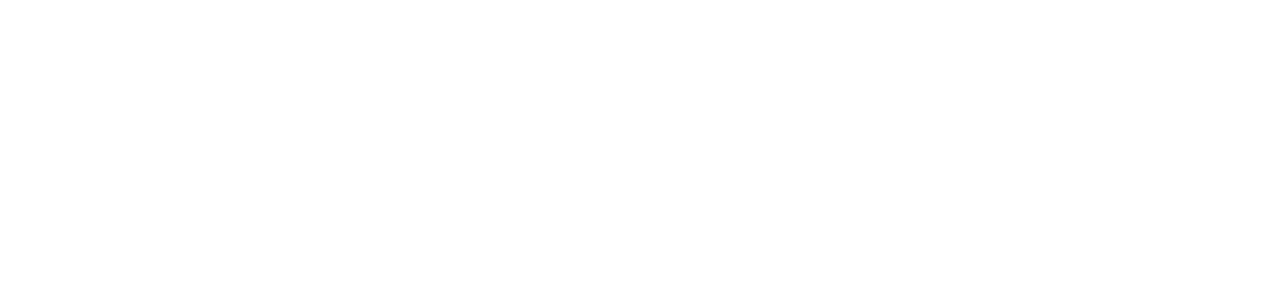
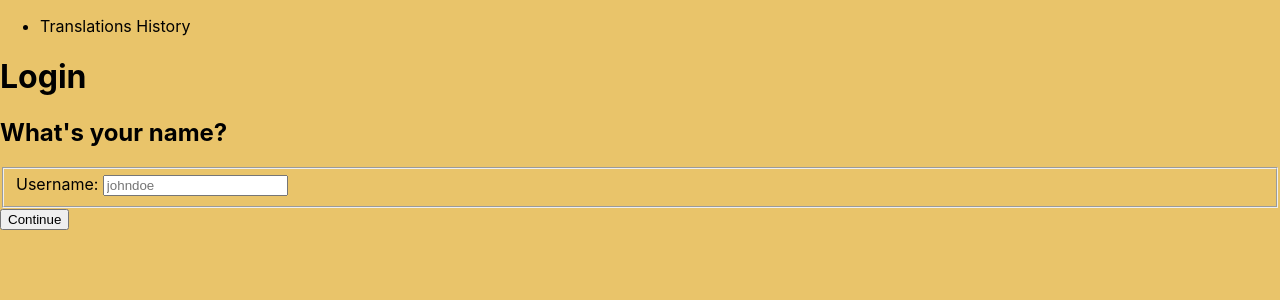
Before and after one commit to victorlun/SignTranslator, a React (Create React App) app: page /login in a window 1280 px wide. Before the commit this address had no page. Shown: the top 300 px of the page. Built offline with nearby package versions, Linux system fonts and the light colour scheme.

Commit message:
Navbar and logout implemented

```diff
--- a/src/App.jsx
+++ b/src/App.jsx
@@ -3,15 +3,19 @@
 import Translate from "./Views/Translate";
 import Login from "./Views/Login";
 import Profile from "./Views/Profile";
+import Navbar from "./Components/NavBar/Navbar";
 
 function App() {
   return (
+
     <BrowserRouter>
       <div className="App">
+      < Navbar/>
         <Routes>
           <Route path="/translate" element={<Translate />} />
           <Route path="/" element={<Login />} />
           <Route path="/profile" element={<Profile />} />
+          <Route path="*" element={<Login />} />
         </Routes>
       </div>
     </BrowserRouter>
--- /dev/null
+++ b/src/Components/NavBar/Navbar.css
@@ -0,0 +1,6 @@
+li {
+    display: inline;
+  }
+  ul {
+    background-color: #dddddd;
+  }
--- /dev/null
+++ b/src/Components/NavBar/Navbar.jsx
@@ -0,0 +1,30 @@
+import { NavLink } from "react-router-dom"
+import { useUser } from "../../Context/UserContext"
+const Navbar = () => {
+
+    const {user} = useUser()
+
+    return (
+        <nav>
+            <ul>
+                <li href = "">Translations History</li>
+            </ul>
+            {user !== null &&
+            <ul>
+                <li>
+                    <NavLink to="/translate">Translate</NavLink>
+                </li>
+                <li>
+                    <NavLink to="/profile">Profile</NavLink>
+                </li>
+            </ul>
+        }
+
+        </nav>
+
+
+    )
+
+}
+
+export default Navbar
--- a/src/Components/Profile/ProfileHeader.jsx
+++ b/src/Components/Profile/ProfileHeader.jsx
@@ -0,0 +1,9 @@
+const ProfileHeader = ({username}) => {
+    return (
+            <h4>Welcome back {username}!</h4>
+
+
+    )
+}
+
+export default ProfileHeader
--- a/src/Views/Profile.jsx
+++ b/src/Views/Profile.jsx
@@ -1,7 +1,25 @@
+import ProfileActions from "../Components/Profile/ProfileActions"
+import ProfileHeader from "../Components/Profile/ProfileHeader"
+import ProfileTranslateHistory from "../Components/Profile/ProfileTranslateHistory"
+import { useUser } from "../Context/UserContext"
+import { STORAGE_KEY_USER } from "../const/storageKeys"
 import {withAuth} from "../hoc/withAuth"
+import { storageSave } from "../utils/storage"
 function Profile () {
+
+    const { user, setUser } = useUser()
+    const logout = () => {
+        storageSave(STORAGE_KEY_USER, null)
+        setUser(null)
+    }
     return(
+        <>
         <h1>Profile</h1>
+        <ProfileHeader username={user.username}/>
+        <ProfileActions logout={logout}/>
+        <ProfileTranslateHistory translations={user.translations}/>
+
+        </>
     )
 
 
--- a/src/index.css
+++ b/src/index.css
@@ -1,4 +1,5 @@
 body {
+  background-color:#e9c46a;
   margin: 0;
   font-family: -apple-system, BlinkMacSystemFont, 'Segoe UI', 'Roboto', 'Oxygen',
     'Ubuntu', 'Cantarell', 'Fira Sans', 'Droid Sans', 'Helvetica Neue',
```
Also changed, not shown: src/Components/Profile/ProfileForm.jsx (deleted).
